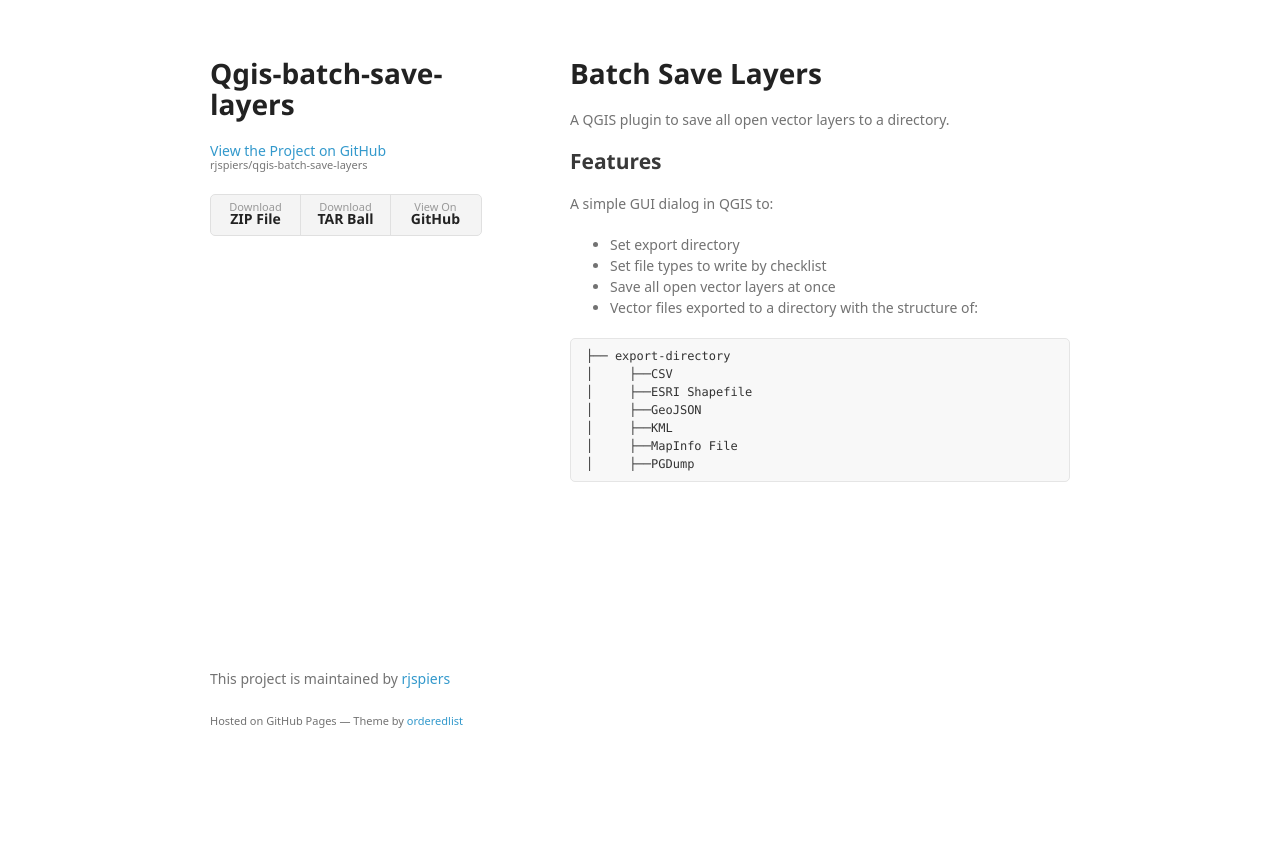
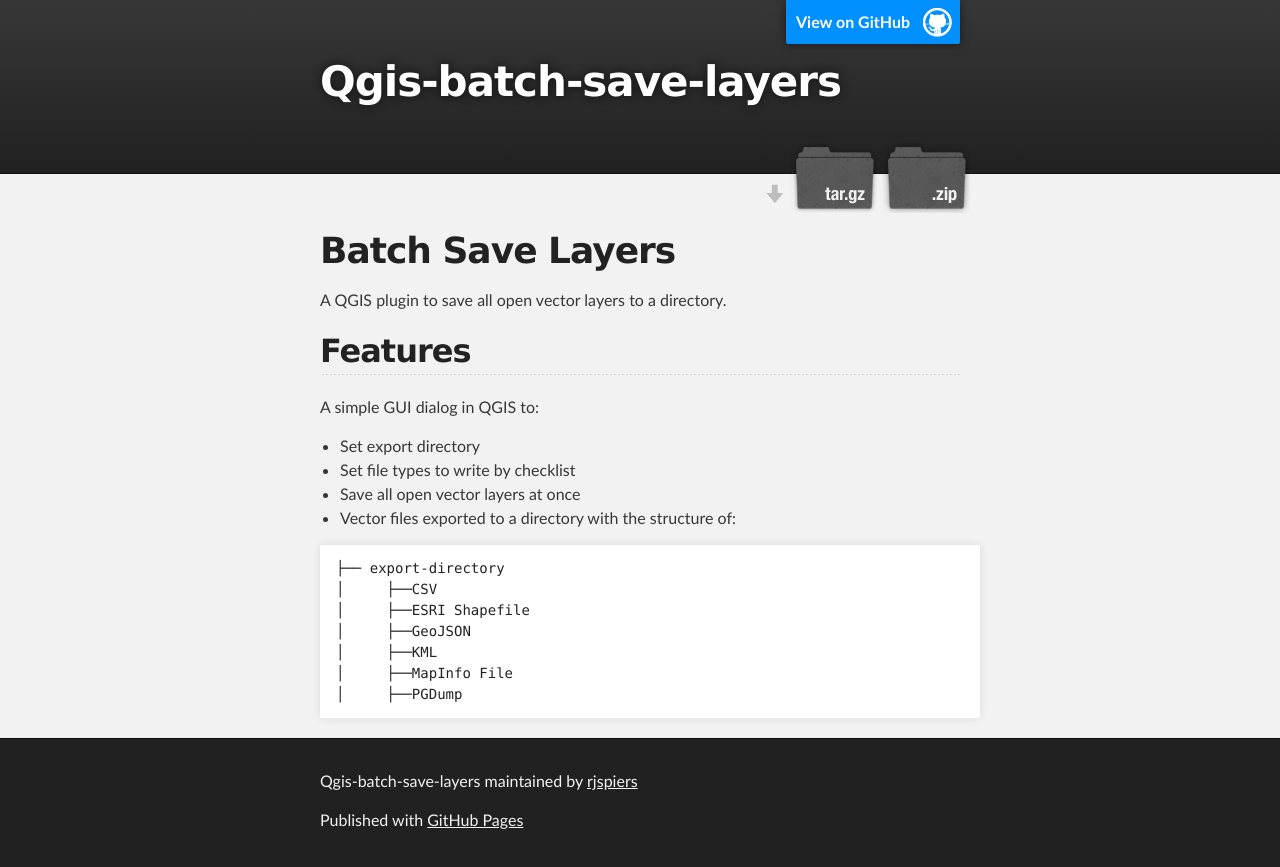
Before and after one commit to rjspiers/qgis-batch-save-layers, a plain HTML site: page index.html in a window 1280 px wide. Before the commit the page ends 800 px from the top, so only its background shows below. Drawn offline with Linux system fonts and the light colour scheme; a web font is replaced by a local one.

Commit message:
Create gh-pages branch via GitHub

```diff
--- a/index.html
+++ b/index.html
@@ -1,33 +1,36 @@
-<!doctype html>
+<!DOCTYPE html>
 <html>
+
   <head>
-    <meta charset="utf-8">
+    <meta charset='utf-8'>
     <meta http-equiv="X-UA-Compatible" content="chrome=1">
-    <title>Qgis-batch-save-layers by rjspiers</title>
+    <meta name="description" content="Qgis-batch-save-layers : ">
 
-    <link rel="stylesheet" href="stylesheets/styles.css">
-    <link rel="stylesheet" href="stylesheets/github-light.css">
-    <meta name="viewport" content="width=device-width">
-    <!--[if lt IE 9]>
-    <script src="//html5shiv.googlecode.com/svn/trunk/html5.js"></script>
-    <![endif]-->
+    <link rel="stylesheet" type="text/css" media="screen" href="stylesheets/stylesheet.css">
+
+    <title>Qgis-batch-save-layers</title>
   </head>
+
   <body>
-    <div class="wrapper">
-      <header>
-        <h1>Qgis-batch-save-layers</h1>
-        <p></p>
 
-        <p class="view"><a href="https://github.com/rjspiers/qgis-batch-save-layers">View the Project on GitHub <small>rjspiers/qgis-batch-save-layers</small></a></p>
+    <!-- HEADER -->
+    <div id="header_wrap" class="outer">
+        <header class="inner">
+          <a id="forkme_banner" href="https://github.com/rjspiers/qgis-batch-save-layers">View on GitHub</a>
 
+          <h1 id="project_title">Qgis-batch-save-layers</h1>
+          <h2 id="project_tagline"></h2>
 
-        <ul>
-          <li><a href="https://github.com/rjspiers/qgis-batch-save-layers/zipball/master">Download <strong>ZIP File</strong></a></li>
-          <li><a href="https://github.com/rjspiers/qgis-batch-save-layers/tarball/master">Download <strong>TAR Ball</strong></a></li>
-          <li><a href="https://github.com/rjspiers/qgis-batch-save-layers">View On <strong>GitHub</strong></a></li>
-        </ul>
-      </header>
-      <section>
+            <section id="downloads">
+              <a class="zip_download_link" href="https://github.com/rjspiers/qgis-batch-save-layers/zipball/master">Download this project as a .zip file</a>
+              <a class="tar_download_link" href="https://github.com/rjspiers/qgis-batch-save-layers/tarball/master">Download this project as a tar.gz file</a>
+            </section>
+        </header>
+    </div>
+
+    <!-- MAIN CONTENT -->
+    <div id="main_content_wrap" class="outer">
+      <section id="main_content" class="inner">
         <h1>
 <a id="batch-save-layers" class="anchor" href="#batch-save-layers" aria-hidden="true"><span aria-hidden="true" class="octicon octicon-link"></span></a>Batch Save Layers</h1>
 
@@ -54,12 +57,17 @@
 │     ├──PGDump
 </code></pre>
       </section>
-      <footer>
-        <p>This project is maintained by <a href="https://github.com/rjspiers">rjspiers</a></p>
-        <p><small>Hosted on GitHub Pages &mdash; Theme by <a href="https://github.com/orderedlist">orderedlist</a></small></p>
+    </div>
+
+    <!-- FOOTER  -->
+    <div id="footer_wrap" class="outer">
+      <footer class="inner">
+        <p class="copyright">Qgis-batch-save-layers maintained by <a href="https://github.com/rjspiers">rjspiers</a></p>
+        <p>Published with <a href="https://pages.github.com">GitHub Pages</a></p>
       </footer>
     </div>
-    <script src="javascripts/scale.fix.js"></script>
+
+
 
   </body>
 </html>
--- /dev/null
+++ b/javascripts/main.js
@@ -0,0 +1 @@
+console.log('This would be the main JS file.');
--- /dev/null
+++ b/stylesheets/stylesheet.css
@@ -0,0 +1,425 @@
+/*******************************************************************************
+Slate Theme for GitHub Pages
+by Jason Costello, @jsncostello
+*******************************************************************************/
+
+@import url(github-light.css);
+
+/*******************************************************************************
+MeyerWeb Reset
+*******************************************************************************/
+
+html, body, div, span, applet, object, iframe,
+h1, h2, h3, h4, h5, h6, p, blockquote, pre,
+a, abbr, acronym, address, big, cite, code,
+del, dfn, em, img, ins, kbd, q, s, samp,
+small, strike, strong, sub, sup, tt, var,
+b, u, i, center,
+dl, dt, dd, ol, ul, li,
+fieldset, form, label, legend,
+table, caption, tbody, tfoot, thead, tr, th, td,
+article, aside, canvas, details, embed,
+figure, figcaption, footer, header, hgroup,
+menu, nav, output, ruby, section, summary,
+time, mark, audio, video {
+  margin: 0;
+  padding: 0;
+  border: 0;
+  font: inherit;
+  vertical-align: baseline;
+}
+
+/* HTML5 display-role reset for older browsers */
+article, aside, details, figcaption, figure,
+footer, header, hgroup, menu, nav, section {
+  display: block;
+}
+
+ol, ul {
+  list-style: none;
+}
+
+table {
+  border-collapse: collapse;
+  border-spacing: 0;
+}
+
+/*******************************************************************************
+Theme Styles
+*******************************************************************************/
+
+body {
+  box-sizing: border-box;
+  color:#373737;
+  background: #212121;
+  font-size: 16px;
+  font-family: 'Myriad Pro', Calibri, Helvetica, Arial, sans-serif;
+  line-height: 1.5;
+  -webkit-font-smoothing: antialiased;
+}
+
+h1, h2, h3, h4, h5, h6 {
+  margin: 10px 0;
+  font-weight: 700;
+  color:#222222;
+  font-family: 'Lucida Grande', 'Calibri', Helvetica, Arial, sans-serif;
+  letter-spacing: -1px;
+}
+
+h1 {
+  font-size: 36px;
+  font-weight: 700;
+}
+
+h2 {
+  padding-bottom: 10px;
+  font-size: 32px;
+  background: url('../images/bg_hr.png') repeat-x bottom;
+}
+
+h3 {
+  font-size: 24px;
+}
+
+h4 {
+  font-size: 21px;
+}
+
+h5 {
+  font-size: 18px;
+}
+
+h6 {
+  font-size: 16px;
+}
+
+p {
+  margin: 10px 0 15px 0;
+}
+
+footer p {
+  color: #f2f2f2;
+}
+
+a {
+  text-decoration: none;
+  color: #007edf;
+  text-shadow: none;
+
+  transition: color 0.5s ease;
+  transition: text-shadow 0.5s ease;
+  -webkit-transition: color 0.5s ease;
+  -webkit-transition: text-shadow 0.5s ease;
+  -moz-transition: color 0.5s ease;
+  -moz-transition: text-shadow 0.5s ease;
+  -o-transition: color 0.5s ease;
+  -o-transition: text-shadow 0.5s ease;
+  -ms-transition: color 0.5s ease;
+  -ms-transition: text-shadow 0.5s ease;
+}
+
+a:hover, a:focus {text-decoration: underline;}
+
+footer a {
+  color: #F2F2F2;
+  text-decoration: underline;
+}
+
+em {
+  font-style: italic;
+}
+
+strong {
+  font-weight: bold;
+}
+
+img {
+  position: relative;
+  margin: 0 auto;
+  max-width: 739px;
+  padding: 5px;
+  margin: 10px 0 10px 0;
+  border: 1px solid #ebebeb;
+
+  box-shadow: 0 0 5px #ebebeb;
+  -webkit-box-shadow: 0 0 5px #ebebeb;
+  -moz-box-shadow: 0 0 5px #ebebeb;
+  -o-box-shadow: 0 0 5px #ebebeb;
+  -ms-box-shadow: 0 0 5px #ebebeb;
+}
+
+p img {
+  display: inline;
+  margin: 0;
+  padding: 0;
+  vertical-align: middle;
+  text-align: center;
+  border: none;
+}
+
+pre, code {
+  width: 100%;
+  color: #222;
+  background-color: #fff;
+
+  font-family: Monaco, "Bitstream Vera Sans Mono", "Lucida Console", Terminal, monospace;
+  font-size: 14px;
+
+  border-radius: 2px;
+  -moz-border-radius: 2px;
+  -webkit-border-radius: 2px;
+}
+
+pre {
+  width: 100%;
+  padding: 10px;
+  box-shadow: 0 0 10px rgba(0,0,0,.1);
+  overflow: auto;
+}
+
+code {
+  padding: 3px;
+  margin: 0 3px;
+  box-shadow: 0 0 10px rgba(0,0,0,.1);
+}
+
+pre code {
+  display: block;
+  box-shadow: none;
+}
+
+blockquote {
+  color: #666;
+  margin-bottom: 20px;
+  padding: 0 0 0 20px;
+  border-left: 3px solid #bbb;
+}
+
+
+ul, ol, dl {
+  margin-bottom: 15px
+}
+
+ul {
+  list-style-position: inside;
+  list-style: disc;
+  padding-left: 20px;
+}
+
+ol {
+  list-style-position: inside;
+  list-style: decimal;
+  padding-left: 20px;
+}
+
+dl dt {
+  font-weight: bold;
+}
+
+dl dd {
+  padding-left: 20px;
+  font-style: italic;
+}
+
+dl p {
+  padding-left: 20px;
+  font-style: italic;
+}
+
+hr {
+  height: 1px;
+  margin-bottom: 5px;
+  border: none;
+  background: url('../images/bg_hr.png') repeat-x center;
+}
+
+table {
+  border: 1px solid #373737;
+  margin-bottom: 20px;
+  text-align: left;
+ }
+
+th {
+  font-family: 'Lucida Grande', 'Helvetica Neue', Helvetica, Arial, sans-serif;
+  padding: 10px;
+  background: #373737;
+  color: #fff;
+ }
+
+td {
+  padding: 10px;
+  border: 1px solid #373737;
+ }
+
+form {
+  background: #f2f2f2;
+  padding: 20px;
+}
+
+/*******************************************************************************
+Full-Width Styles
+*******************************************************************************/
+
+.outer {
+  width: 100%;
+}
+
+.inner {
+  position: relative;
+  max-width: 640px;
+  padding: 20px 10px;
+  margin: 0 auto;
+}
+
+#forkme_banner {
+  display: block;
+  position: absolute;
+  top:0;
+  right: 10px;
+  z-index: 10;
+  padding: 10px 50px 10px 10px;
+  color: #fff;
+  background: url('../images/blacktocat.png') #0090ff no-repeat 95% 50%;
+  font-weight: 700;
+  box-shadow: 0 0 10px rgba(0,0,0,.5);
+  border-bottom-left-radius: 2px;
+  border-bottom-right-radius: 2px;
+}
+
+#header_wrap {
+  background: #212121;
+  background: -moz-linear-gradient(top, #373737, #212121);
+  background: -webkit-linear-gradient(top, #373737, #212121);
+  background: -ms-linear-gradient(top, #373737, #212121);
+  background: -o-linear-gradient(top, #373737, #212121);
+  background: linear-gradient(top, #373737, #212121);
+}
+
+#header_wrap .inner {
+  padding: 50px 10px 30px 10px;
+}
+
+#project_title {
+  margin: 0;
+  color: #fff;
+  font-size: 42px;
+  font-weight: 700;
+  text-shadow: #111 0px 0px 10px;
+}
+
+#project_tagline {
+  color: #fff;
+  font-size: 24px;
+  font-weight: 300;
+  background: none;
+  text-shadow: #111 0px 0px 10px;
+}
+
+#downloads {
+  position: absolute;
+  width: 210px;
+  z-index: 10;
+  bottom: -40px;
+  right: 0;
+  height: 70px;
+  background: url('../images/icon_download.png') no-repeat 0% 90%;
+}
+
+.zip_download_link {
+  display: block;
+  float: right;
+  width: 90px;
+  height:70px;
+  text-indent: -5000px;
+  overflow: hidden;
+  background: url(../images/sprite_download.png) no-repeat bottom left;
+}
+
+.tar_download_link {
+  display: block;
+  float: right;
+  width: 90px;
+  height:70px;
+  text-indent: -5000px;
+  overflow: hidden;
+  background: url(../images/sprite_download.png) no-repeat bottom right;
+  margin-left: 10px;
+}
+
+.zip_download_link:hover {
+  background: url(../images/sprite_download.png) no-repeat top left;
+}
+
+.tar_download_link:hover {
+  background: url(../images/sprite_download.png) no-repeat top right;
+}
+
+#main_content_wrap {
+  background: #f2f2f2;
+  border-top: 1px solid #111;
+  border-bottom: 1px solid #111;
+}
+
+#main_content {
+  padding-top: 40px;
+}
+
+#footer_wrap {
+  background: #212121;
+}
+
+
+
+/*******************************************************************************
+Small Device Styles
+*******************************************************************************/
+
+@media screen and (max-width: 480px) {
+  body {
+    font-size:14px;
+  }
+
+  #downloads {
+    display: none;
+  }
+
+  .inner {
+    min-width: 320px;
+    max-width: 480px;
+  }
+
+  #project_title {
+  font-size: 32px;
+  }
+
+  h1 {
+    font-size: 28px;
+  }
+
+  h2 {
+    font-size: 24px;
+  }
+
+  h3 {
+    font-size: 21px;
+  }
+
+  h4 {
+    font-size: 18px;
+  }
+
+  h5 {
+    font-size: 14px;
+  }
+
+  h6 {
+    font-size: 12px;
+  }
+
+  code, pre {
+    min-width: 320px;
+    max-width: 480px;
+    font-size: 11px;
+  }
+
+}
```
Also changed, not shown: images/bg_hr.png (added), images/blacktocat.png (added), images/icon_download.png (added), images/sprite_download.png (added).
